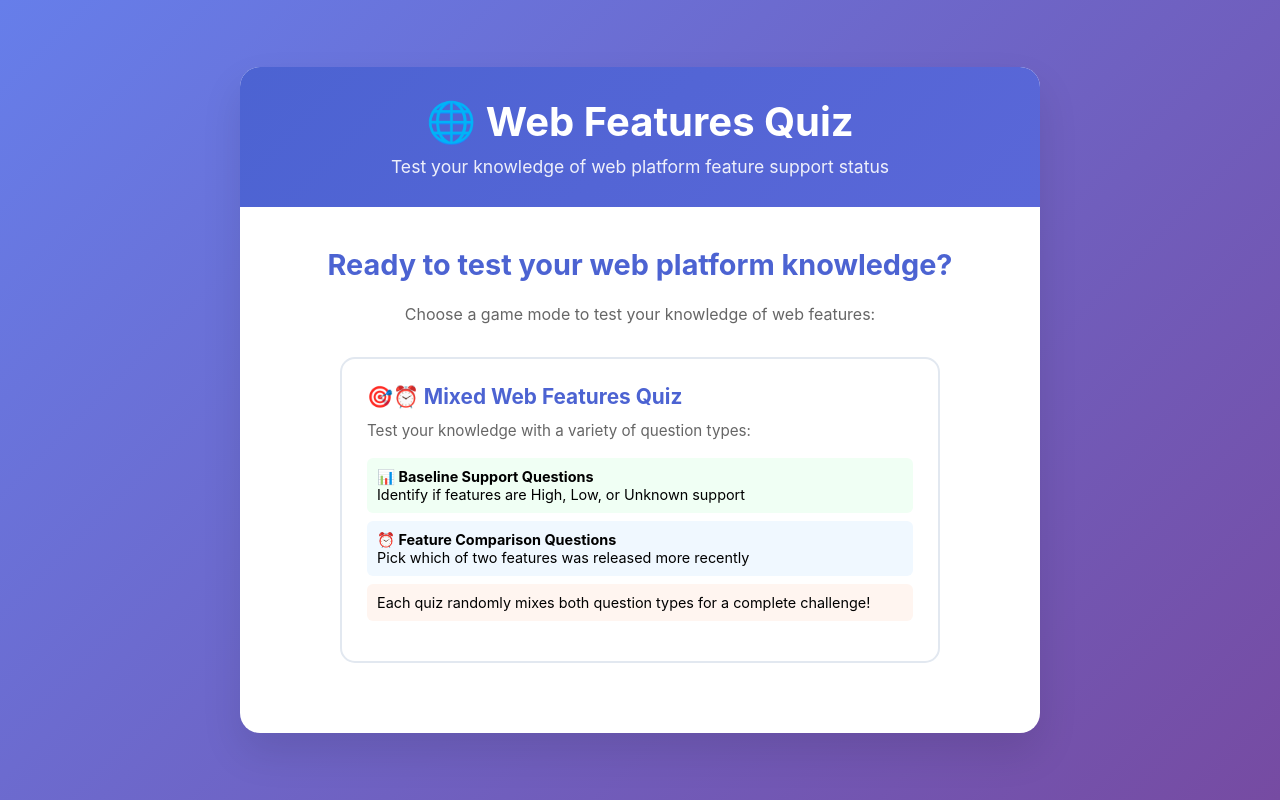
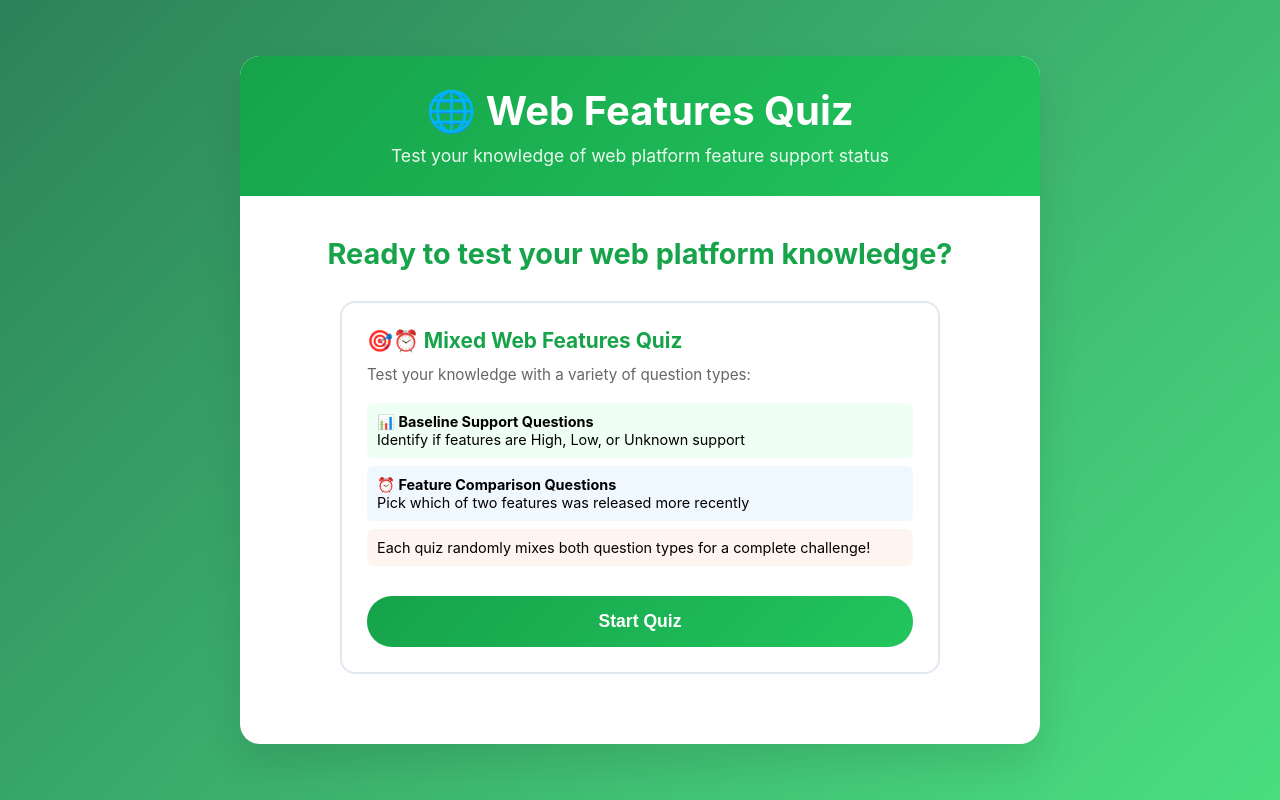
Before and after one commit to Sveder/baseline_game, a Django app: template src/baseline_game/game/templates/game/index.html in a window 1280 px wide. Run offline with Django 5.2, Linux system fonts and the light colour scheme; the template is opened without the code that fills it, so the values that code supplies are empty; some libraries are stand-ins or nearby versions.

Commit message:
Add Django production setup and UI improvements
- Configure Django for production with WhiteNoise for static files
- Add gunicorn and nginx configuration files
- Add systemd service file for gunicorn
- Update color scheme to Baseline green theme
- Add MDN search links for learning after each answer
- Replace per-level stats with detailed answer summary on results screen
- Add "Finish Quiz" button to end quiz early
- Change "Play Again" to "Restart Quiz"
- Remove game mode selection text (single mode only)
- Configure server to listen on 0.0.0.0:8200 for internet access

🤖 Generated with [Claude Code](https://claude.com/claude-code)

Co-Authored-By: Claude <noreply@anthropic.com>

```diff
--- a/src/baseline_game/baseline_game/settings.py
+++ b/src/baseline_game/baseline_game/settings.py
@@ -25,7 +25,7 @@ SECRET_KEY = 'django-insecure-c$uzqs=&=@8x-i%*h$^fg3n5js^yq&05f+&1$-8=1s8l4kf4e!
 # SECURITY WARNING: don't run with debug turned on in production!
 DEBUG = True
 
-ALLOWED_HOSTS = []
+ALLOWED_HOSTS = ['localhost', '127.0.0.1', '*']
 
 
 # Application definition
@@ -42,6 +42,7 @@ INSTALLED_APPS = [
 
 MIDDLEWARE = [
     'django.middleware.security.SecurityMiddleware',
+    'whitenoise.middleware.WhiteNoiseMiddleware',
     'django.contrib.sessions.middleware.SessionMiddleware',
     'django.middleware.common.CommonMiddleware',
     'django.middleware.csrf.CsrfViewMiddleware',
@@ -116,7 +117,8 @@ USE_TZ = True
 # Static files (CSS, JavaScript, Images)
 # https://docs.djangoproject.com/en/5.1/howto/static-files/
 
-STATIC_URL = 'static/'
+STATIC_URL = '/static/'
+STATIC_ROOT = BASE_DIR / 'staticfiles'
 
 # Default primary key field type
 # https://docs.djangoproject.com/en/5.1/ref/settings/#default-auto-field
--- a/src/baseline_game/baseline_game/urls.py
+++ b/src/baseline_game/baseline_game/urls.py
@@ -16,8 +16,13 @@ Including another URLconf
 """
 from django.contrib import admin
 from django.urls import path, include
+from django.conf import settings
+from django.conf.urls.static import static
 
 urlpatterns = [
     path('admin/', admin.site.urls),
     path('', include('game.urls')),
 ]
+
+if settings.DEBUG:
+    urlpatterns += static(settings.STATIC_URL, document_root=settings.STATIC_ROOT)
--- a/src/baseline_game/game/static/game/js/game.js
+++ b/src/baseline_game/game/static/game/js/game.js
@@ -163,10 +163,14 @@ function showFeedback(question, isCorrect, selectedAnswer, correctAnswer) {
     const feedbackTitle = document.getElementById('feedback-title');
     const feedbackText = document.getElementById('feedback-text');
 
+    // Create MDN search link
+    const mdnSearchUrl = `https://developer.mozilla.org/en-US/search?q=${encodeURIComponent(question.name)}`;
+    const mdnLink = `<br><small><a href="${mdnSearchUrl}" target="_blank" rel="noopener noreferrer">Learn more on MDN →</a></small>`;
+
     if (isCorrect) {
         feedback.className = 'feedback show correct';
         feedbackTitle.textContent = '✅ Correct!';
-        feedbackText.innerHTML = `You correctly identified that <strong>${escapeHtml(question.name)}</strong> has <strong>${escapeHtml(getStatusLabel(correctAnswer))}</strong> status.`;
+        feedbackText.innerHTML = `You correctly identified that <strong>${escapeHtml(question.name)}</strong> has <strong>${escapeHtml(getStatusLabel(correctAnswer))}</strong> status.${mdnLink}`;
     } else {
         feedback.className = 'feedback show incorrect';
         feedbackTitle.textContent = '❌ Incorrect';
@@ -176,6 +180,8 @@ function showFeedback(question, isCorrect, selectedAnswer, correctAnswer) {
         if (question.supportInfo) {
             feedbackText.innerHTML += `<br><small><strong>Browser support:</strong> ${escapeHtml(question.supportInfo)}</small>`;
         }
+
+        feedbackText.innerHTML += mdnLink;
     }
 }
 
@@ -211,10 +217,40 @@ function showResults() {
     document.getElementById('final-score').textContent = `${score}/${gameQuestions.length}`;
     document.getElementById('accuracy').textContent = `${accuracy}%`;
 
-    // Show category-specific results
-    document.getElementById('high-correct').textContent = `${stats.high.correct}/${stats.high.total}`;
-    document.getElementById('low-correct').textContent = `${stats.low.correct}/${stats.low.total}`;
-    document.getElementById('unknown-correct').textContent = `${stats.unknown.correct}/${stats.unknown.total}`;
+    // Generate answers summary
+    const summaryDiv = document.getElementById('answers-summary');
+    let summaryHTML = '<h3 style="color: #16a34a; margin-bottom: 20px;">Your Answers:</h3>';
+
+    answers.forEach((answer, index) => {
+        const icon = answer.isCorrect ? '✅' : '❌';
+        const statusClass = answer.isCorrect ? 'correct' : 'incorrect';
+        const mdnSearchUrl = `https://developer.mozilla.org/en-US/search?q=${encodeURIComponent(answer.question.name)}`;
+
+        summaryHTML += `
+            <div style="background: ${answer.isCorrect ? '#f0fff4' : '#fdf2f2'};
+                        border: 2px solid ${answer.isCorrect ? '#38a169' : '#e53e3e'};
+                        border-radius: 10px;
+                        padding: 15px;
+                        margin-bottom: 15px;">
+                <div style="display: flex; justify-content: space-between; align-items: start;">
+                    <div style="flex: 1;">
+                        <strong>${icon} Question ${index + 1}: ${escapeHtml(answer.question.name)}</strong>
+                        <p style="margin: 8px 0; color: #666; font-size: 0.9em;">${escapeHtml(answer.question.description)}</p>
+                        <p style="margin: 8px 0; font-size: 0.9em;">
+                            <strong>Correct answer:</strong> ${escapeHtml(getStatusLabel(answer.correct))}
+                            ${!answer.isCorrect ? `<br><strong>Your answer:</strong> ${escapeHtml(getStatusLabel(answer.selected))}` : ''}
+                        </p>
+                    </div>
+                </div>
+                <a href="${mdnSearchUrl}" target="_blank" rel="noopener noreferrer"
+                   style="display: inline-block; margin-top: 10px; color: #16a34a; text-decoration: none; font-size: 0.9em;">
+                    📚 Learn more on MDN →
+                </a>
+            </div>
+        `;
+    });
+
+    summaryDiv.innerHTML = summaryHTML;
 }
 
 // Reset game
@@ -428,10 +464,14 @@ function showMixedFeedback(question, isCorrect, selectedAnswer, correctAnswer) {
     const feedbackText = document.getElementById('mixed-feedback-text');
 
     if (question.type === 'baseline') {
+        // Create MDN search link
+        const mdnSearchUrl = `https://developer.mozilla.org/en-US/search?q=${encodeURIComponent(question.feature.name)}`;
+        const mdnLink = `<br><small><a href="${mdnSearchUrl}" target="_blank" rel="noopener noreferrer">Learn more on MDN →</a></small>`;
+
         if (isCorrect) {
             feedback.className = 'feedback show correct';
             feedbackTitle.textContent = '✅ Correct!';
-            feedbackText.innerHTML = `You correctly identified that <strong>${escapeHtml(question.feature.name)}</strong> has <strong>${escapeHtml(getStatusLabel(correctAnswer))}</strong> status.`;
+            feedbackText.innerHTML = `You correctly identified that <strong>${escapeHtml(question.feature.name)}</strong> has <strong>${escapeHtml(getStatusLabel(correctAnswer))}</strong> status.${mdnLink}`;
         } else {
             feedback.className = 'feedback show incorrect';
             feedbackTitle.textContent = '❌ Incorrect';
@@ -440,6 +480,8 @@ function showMixedFeedback(question, isCorrect, selectedAnswer, correctAnswer) {
             if (question.feature.supportInfo) {
                 feedbackText.innerHTML += `<br><small><strong>Browser support:</strong> ${escapeHtml(question.feature.supportInfo)}</small>`;
             }
+
+            feedbackText.innerHTML += mdnLink;
         }
     } else if (question.type === 'comparison') {
         const correctFeature = correctAnswer === 'a' ? question.featureA : question.featureB;
@@ -448,14 +490,19 @@ function showMixedFeedback(question, isCorrect, selectedAnswer, correctAnswer) {
         const correctVersion = getChromeVersion(correctFeature);
         const incorrectVersion = getChromeVersion(incorrectFeature);
 
+        // Create MDN search links for both features
+        const mdnSearchUrlA = `https://developer.mozilla.org/en-US/search?q=${encodeURIComponent(question.featureA.name)}`;
+        const mdnSearchUrlB = `https://developer.mozilla.org/en-US/search?q=${encodeURIComponent(question.featureB.name)}`;
+        const mdnLinks = `<br><small>Learn more: <a href="${mdnSearchUrlA}" target="_blank" rel="noopener noreferrer">${escapeHtml(question.featureA.name)} →</a> | <a href="${mdnSearchUrlB}" target="_blank" rel="noopener noreferrer">${escapeHtml(question.featureB.name)} →</a></small>`;
+
         if (isCorrect) {
             feedback.className = 'feedback show correct';
             feedbackTitle.textContent = '✅ Correct!';
-            feedbackText.innerHTML = `<strong>${escapeHtml(correctFeature.name)}</strong> is indeed newer! It was supported from Chrome ${correctVersion}, while <strong>${escapeHtml(incorrectFeature.name)}</strong> was supported from Chrome ${incorrectVersion}.`;
+            feedbackText.innerHTML = `<strong>${escapeHtml(correctFeature.name)}</strong> is indeed newer! It was supported from Chrome ${correctVersion}, while <strong>${escapeHtml(incorrectFeature.name)}</strong> was supported from Chrome ${incorrectVersion}.${mdnLinks}`;
         } else {
             feedback.className = 'feedback show incorrect';
             feedbackTitle.textContent = '❌ Incorrect';
-            feedbackText.innerHTML = `<strong>${escapeHtml(correctFeature.name)}</strong> is actually newer! It was supported from Chrome ${correctVersion}, while <strong>${escapeHtml(incorrectFeature.name)}</strong> was supported from Chrome ${incorrectVersion}.`;
+            feedbackText.innerHTML = `<strong>${escapeHtml(correctFeature.name)}</strong> is actually newer! It was supported from Chrome ${correctVersion}, while <strong>${escapeHtml(incorrectFeature.name)}</strong> was supported from Chrome ${incorrectVersion}.${mdnLinks}`;
         }
     }
 }
@@ -481,10 +528,85 @@ function showMixedResults() {
     document.getElementById('final-score').textContent = `${score}/${gameQuestions.length}`;
     document.getElementById('accuracy').textContent = `${accuracy}%`;
 
-    // Show category-specific results for baseline questions
-    document.getElementById('high-correct').textContent = `${stats.high.correct}/${stats.high.total}`;
-    document.getElementById('low-correct').textContent = `${stats.low.correct}/${stats.low.total}`;
-    document.getElementById('unknown-correct').textContent = `${stats.unknown.correct}/${stats.unknown.total}`;
+    // Generate answers summary
+    const summaryDiv = document.getElementById('answers-summary');
+    let summaryHTML = '<h3 style="color: #16a34a; margin-bottom: 20px;">Your Answers:</h3>';
+
+    answers.forEach((answer, index) => {
+        const icon = answer.isCorrect ? '✅' : '❌';
+        const question = answer.question;
+
+        if (question.type === 'baseline') {
+            const mdnSearchUrl = `https://developer.mozilla.org/en-US/search?q=${encodeURIComponent(question.feature.name)}`;
+
+            summaryHTML += `
+                <div style="background: ${answer.isCorrect ? '#f0fff4' : '#fdf2f2'};
+                            border: 2px solid ${answer.isCorrect ? '#38a169' : '#e53e3e'};
+                            border-radius: 10px;
+                            padding: 15px;
+                            margin-bottom: 15px;">
+                    <div>
+                        <strong>${icon} Question ${index + 1}: ${escapeHtml(question.feature.name)}</strong>
+                        <p style="margin: 8px 0; color: #666; font-size: 0.9em;">${escapeHtml(question.feature.description)}</p>
+                        <p style="margin: 8px 0; font-size: 0.9em;">
+                            <strong>Correct answer:</strong> ${escapeHtml(getStatusLabel(answer.correct))}
+                            ${!answer.isCorrect ? `<br><strong>Your answer:</strong> ${escapeHtml(getStatusLabel(answer.selected))}` : ''}
+                        </p>
+                    </div>
+                    <a href="${mdnSearchUrl}" target="_blank" rel="noopener noreferrer"
+                       style="display: inline-block; margin-top: 10px; color: #16a34a; text-decoration: none; font-size: 0.9em;">
+                        📚 Learn more on MDN →
+                    </a>
+                </div>
+            `;
+        } else if (question.type === 'comparison') {
+            const correctFeature = answer.correct === 'a' ? question.featureA : question.featureB;
+            const incorrectFeature = answer.correct === 'a' ? question.featureB : question.featureA;
+            const correctVersion = getChromeVersion(correctFeature);
+            const incorrectVersion = getChromeVersion(incorrectFeature);
+
+            const mdnSearchUrlA = `https://developer.mozilla.org/en-US/search?q=${encodeURIComponent(question.featureA.name)}`;
+            const mdnSearchUrlB = `https://developer.mozilla.org/en-US/search?q=${encodeURIComponent(question.featureB.name)}`;
+
+            summaryHTML += `
+                <div style="background: ${answer.isCorrect ? '#f0fff4' : '#fdf2f2'};
+                            border: 2px solid ${answer.isCorrect ? '#38a169' : '#e53e3e'};
+                            border-radius: 10px;
+                            padding: 15px;
+                            margin-bottom: 15px;">
+                    <div>
+                        <strong>${icon} Question ${index + 1}: Which feature is newer?</strong>
+                        <p style="margin: 8px 0; font-size: 0.9em;">
+                            <strong>${escapeHtml(question.featureA.name)}</strong> vs <strong>${escapeHtml(question.featureB.name)}</strong>
+                        </p>
+                        <p style="margin: 8px 0; font-size: 0.9em;">
+                            <strong>Correct answer:</strong> ${escapeHtml(correctFeature.name)} (Chrome ${correctVersion})
+                            ${!answer.isCorrect ? `<br><strong>Your answer:</strong> ${escapeHtml(incorrectFeature.name)} (Chrome ${incorrectVersion})` : ''}
+                        </p>
+                    </div>
+                    <div style="margin-top: 10px; font-size: 0.9em;">
+                        📚 Learn more:
+                        <a href="${mdnSearchUrlA}" target="_blank" rel="noopener noreferrer" style="color: #16a34a; text-decoration: none; margin-left: 5px;">
+                            ${escapeHtml(question.featureA.name)} →
+                        </a>
+                        |
+                        <a href="${mdnSearchUrlB}" target="_blank" rel="noopener noreferrer" style="color: #16a34a; text-decoration: none; margin-left: 5px;">
+                            ${escapeHtml(question.featureB.name)} →
+                        </a>
+                    </div>
+                </div>
+            `;
+        }
+    });
+
+    summaryDiv.innerHTML = summaryHTML;
+}
+
+// Finish quiz early
+function finishQuizEarly() {
+    if (confirm('Are you sure you want to finish the quiz early? Your current score will be calculated based on answered questions.')) {
+        showMixedResults();
+    }
 }
 
 // Initialize the game
--- a/src/baseline_game/game/templates/game/index.html
+++ b/src/baseline_game/game/templates/game/index.html
@@ -13,7 +13,7 @@
 
         body {
             font-family: 'SF Pro Display', -apple-system, BlinkMacSystemFont, 'Segoe UI', Roboto, sans-serif;
-            background: linear-gradient(135deg, #667eea 0%, #764ba2 100%);
+            background: linear-gradient(135deg, #2d8259 0%, #4ade80 100%);
             min-height: 100vh;
             display: flex;
             align-items: center;
@@ -30,7 +30,7 @@
         }
 
         .header {
-            background: linear-gradient(135deg, #4c63d2 0%, #5a67d8 100%);
+            background: linear-gradient(135deg, #16a34a 0%, #22c55e 100%);
             color: white;
             padding: 30px;
             text-align: center;
@@ -56,7 +56,7 @@
         }
 
         .start-screen h2 {
-            color: #4c63d2;
+            color: #16a34a;
             margin-bottom: 20px;
             font-size: 1.8em;
         }
@@ -90,13 +90,13 @@
         }
 
         .game-mode:hover {
-            border-color: #4c63d2;
-            box-shadow: 0 8px 25px rgba(76, 99, 210, 0.15);
+            border-color: #16a34a;
+            box-shadow: 0 8px 25px rgba(22, 163, 74, 0.15);
             transform: translateY(-3px);
         }
 
         .game-mode h3 {
-            color: #4c63d2;
+            color: #16a34a;
             margin-bottom: 10px;
             font-size: 1.3em;
         }
@@ -116,7 +116,7 @@
         }
 
         .btn {
-            background: linear-gradient(135deg, #4c63d2 0%, #5a67d8 100%);
+            background: linear-gradient(135deg, #16a34a 0%, #22c55e 100%);
             color: white;
             border: none;
             padding: 15px 30px;
@@ -419,10 +423,9 @@
             <!-- Start Screen -->
             <div id="start-screen" class="start-screen">
                 <h2>Ready to test your web platform knowledge?</h2>
-                <p>Choose a game mode to test your knowledge of web features:</p>
 
                 <div class="game-modes">
-                    <div class="game-mode single-mode" onclick="selectGameMode('mixed')">
+                    <div class="game-mode single-mode">
                         <h3>🎯⏰ Mixed Web Features Quiz</h3>
                         <p>Test your knowledge with a variety of question types:</p>
                         <div style="margin: 15px 0; text-align: left;">
@@ -438,6 +441,7 @@
                                 Each quiz randomly mixes both question types for a complete challenge!
                             </div>
                         </div>
+                        <button class="btn" onclick="selectGameMode('mixed')" style="margin-top: 15px; width: 100%;">Start Quiz</button>
                     </div>
                 </div>
             </div>
@@ -449,7 +453,8 @@
                 </div>
 
                 <div class="score">
-                    Score: <span id="mixed-current-score">0</span> / <span id="mixed-total-questions">10</span>
+                    <span>Score: <span id="mixed-current-score">0</span> / <span id="mixed-total-questions">10</span></span>
+                    <button class="btn" onclick="finishQuizEarly()" style="padding: 8px 16px; font-size: 0.85em;">Finish Quiz</button>
                 </div>
 
                 <div class="question">
@@ -520,21 +525,13 @@
                         <div class="stat-number" id="accuracy">0%</div>
                         <div class="stat-label">Accuracy</div>
                     </div>
-                    <div class="stat">
-                        <div class="stat-number" id="high-correct">0/0</div>
-                        <div class="stat-label">High Baseline</div>
-                    </div>
-                    <div class="stat">
-                        <div class="stat-number" id="low-correct">0/0</div>
-                        <div class="stat-label">Low Baseline</div>
-                    </div>
-                    <div class="stat">
-                        <div class="stat-number" id="unknown-correct">0/0</div>
-                        <div class="stat-label">Limited Support</div>
-                    </div>
                 </div>
 
-                <button class="btn" onclick="resetGame()">Play Again</button>
+                <div id="answers-summary" style="text-align: left; margin: 30px 0;">
+                    <!-- Answer summary will be populated by JavaScript -->
+                </div>
+
+                <button class="btn" onclick="resetGame()">Restart Quiz</button>
             </div>
         </div>
     </div>
```
Also changed, not shown: other parts of src/baseline_game/game/templates/game/index.html (+23 -19 lines), gunicorn.conf.py (added, +37 -0 lines), 2 other files.
